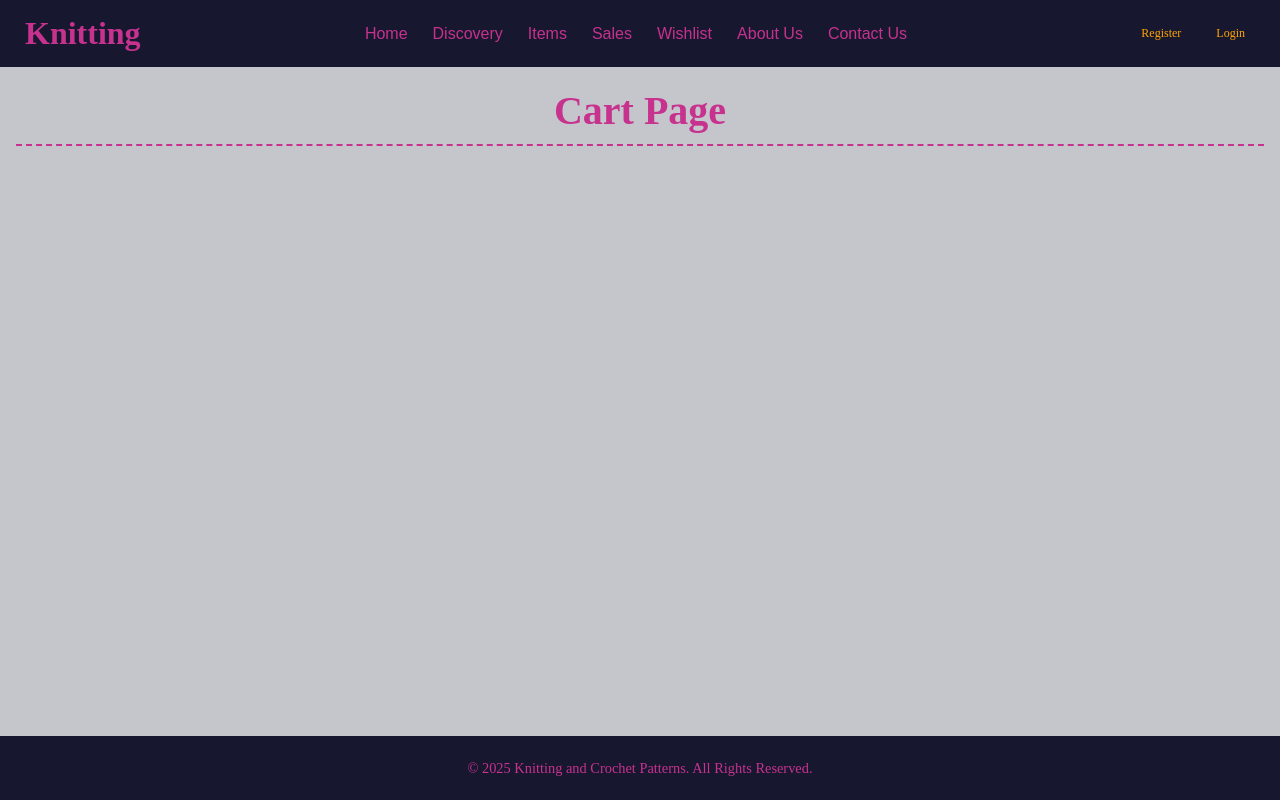
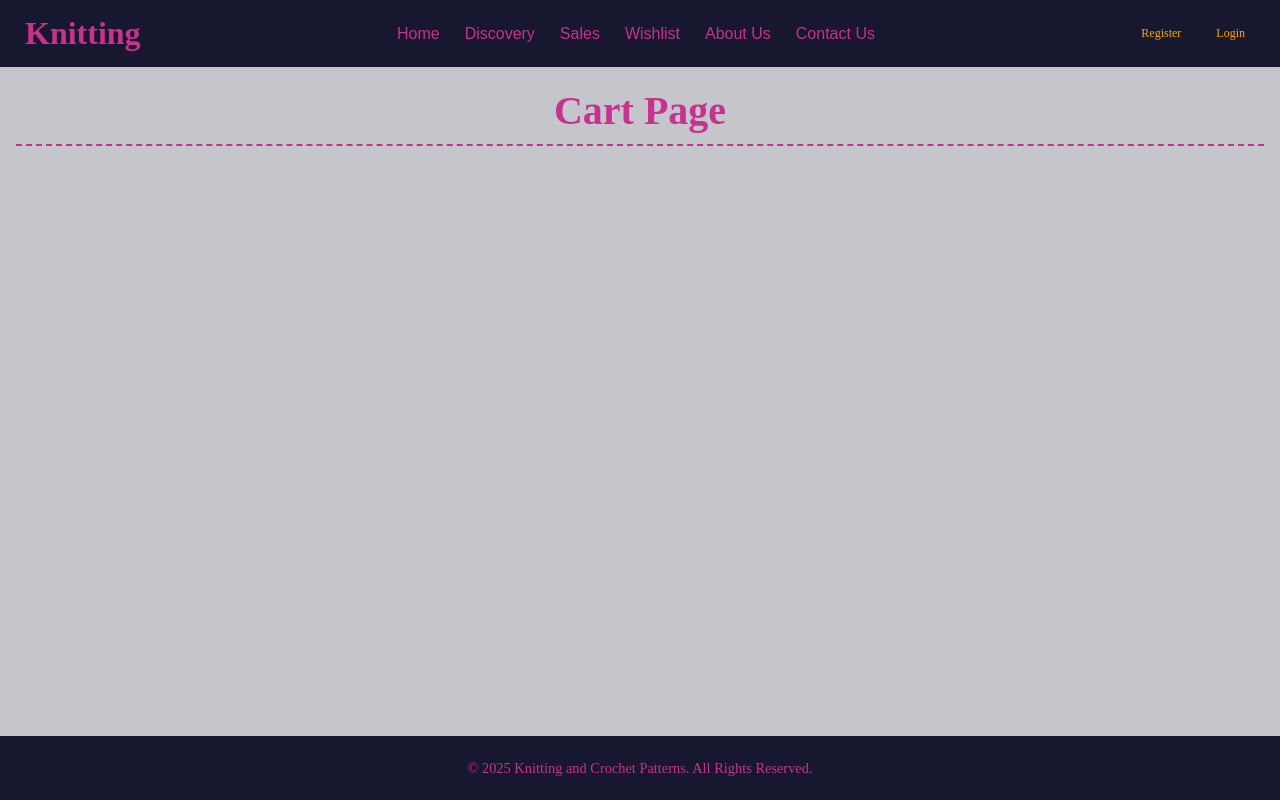
Before and after one commit to jisxc/CPAN212KnitProject, a React (Vite) app in the folder week11-starter/client/: page /discovery in a window 1280 px wide. Built offline with nearby package versions, Linux system fonts and the light colour scheme.

Commit message:
changed navbar

```diff
--- a/week11-starter/client/src/App.jsx
+++ b/week11-starter/client/src/App.jsx
@@ -22,7 +22,6 @@ const App = () => {
         <Routes>
           <Route path="/" element={<Home />} />
           <Route path="/discovery" element={<Discovery />} />
-          <Route path="/items" element={<Items />} />
           <Route path="/sales" element={<Sales />} />
           <Route path="/wishlist" element={<Wishlist />} />
           <Route path="/aboutus" element={<AboutUs />} />
@@ -31,6 +30,7 @@ const App = () => {
           <Route path="/checkout" element={<Checkout />} />
           <Route path="/login" element={<Login />} />
           <Route path="/register" element={<Register />} />
+          <Route path="/details/:id" element={<Items />} />
           <Route path="*" element={<div><h2>404 - Page Not Found</h2></div>} />
         </Routes>
       </main>
--- a/week11-starter/client/src/components/Navigation.jsx
+++ b/week11-starter/client/src/components/Navigation.jsx
@@ -21,7 +21,6 @@ const Navigation = () => {
         <div className="nav-center">
           <Link to="/">Home</Link>
           <Link to="/discovery">Discovery</Link>
-          <Link to="/items">Items</Link>
           <Link to="/sales">Sales</Link>
           <Link to="/wishlist">Wishlist</Link>
           <Link to="/aboutus">About Us</Link>
```
